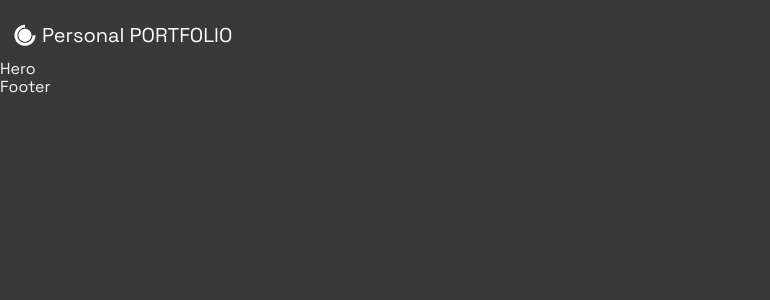
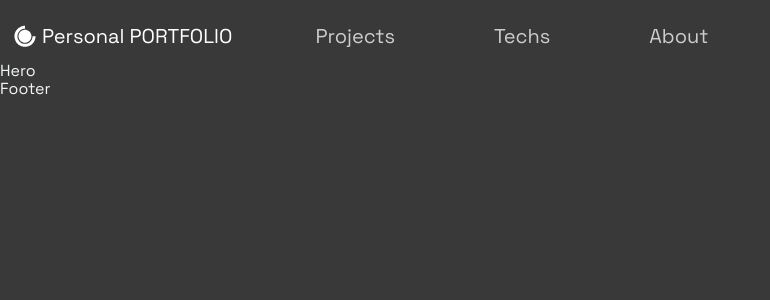
Before and after one commit to Lakshit-Chiranjiv/portfolio-example-2, a Next.js app: page / in a window 1280 px wide. Shown: the top 300 px of the page, without its empty margins (0-770 px from the left). Built offline with nearby package versions, Linux system fonts and the light colour scheme.

Commit message:
added navlinks in header

```diff
--- a/src/components/Header/Header.jsx
+++ b/src/components/Header/Header.jsx
@@ -15,6 +15,26 @@
         </a>
       </Link>
     </Div1>
+
+    <Div2>
+      <li>
+        <Link href='#projects'>
+          <NavLink>Projects</NavLink>
+        </Link>
+      </li>
+      <li>
+        <Link href='#tech'>
+          <NavLink>Techs</NavLink>
+        </Link>
+      </li>
+      <li>
+        <Link href='#about'>
+          <NavLink>About</NavLink>
+        </Link>
+      </li>
+    </Div2>
+
+
   </Container>
 );
 
```
